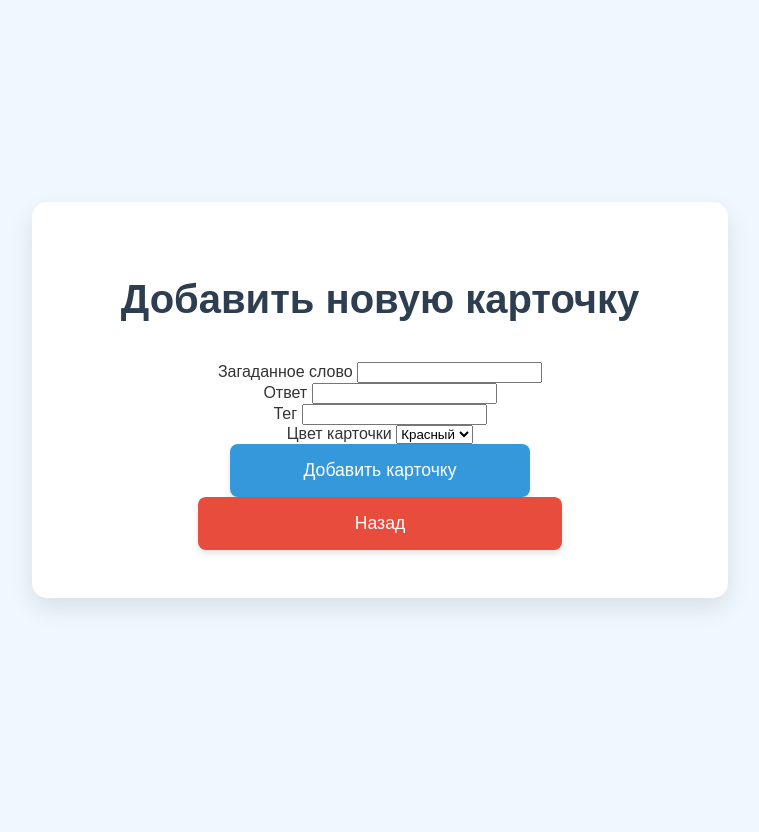
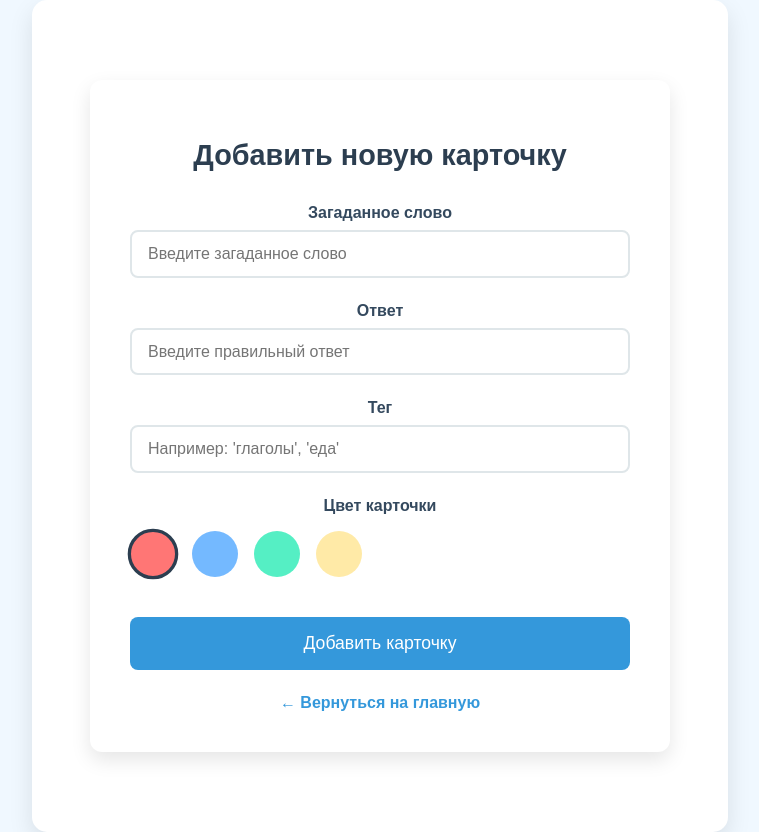
Before and after one commit to Tameratlant/Python_anki, a Flask app: page /add_cards in a window 1280 px wide. Shown: the whole page, without its empty margins (260-1019 px from the left). Before the commit the page ends 608 px from the top, so only its background shows below. Run offline with Flask 3, Linux system fonts and the light colour scheme.

Commit message:
fix add page

```diff
--- a/app.py
+++ b/app.py
@@ -59,3 +59,15 @@ if __name__ == '__main__':
     with app.app_context():
         db.create_all()  # Создаём таблицы в БД
     app.run(debug=True)
+
+class AddCardForm(FlaskForm):
+    front_text = StringField('Загаданное слово', validators=[DataRequired()], render_kw={"placeholder": "Введите загаданное слово"})
+    back_text = StringField('Ответ', validators=[DataRequired()], render_kw={"placeholder": "Введите правильный ответ"})
+    tag = StringField('Тег', validators=[DataRequired()], render_kw={"placeholder": "Например: 'глаголы', 'еда'"})
+    color = SelectField('Цвет карточки', choices=[
+        ('red', 'Красный'),
+        ('blue', 'Синий'),
+        ('green', 'Зелёный'),
+        ('yellow', 'Жёлтый')
+    ], default='red', validators=[DataRequired()])
+    submit = SubmitField('Добавить карточку')
--- a/static/style.css
+++ b/static/style.css
@@ -63,3 +63,109 @@ h1 {
 .btn:nth-child(2):hover { background-color: #27ae60; }
 .btn:nth-child(3):hover { background-color: #c0392b; }
 .btn:nth-child(4):hover { background-color: #d35400; }
+
+/* Стили для формы добавления карточки */
+.add-card-container {
+    max-width: 500px;
+    margin: 2rem auto;
+    padding: 2.5rem;
+    background: white;
+    border-radius: 12px;
+    box-shadow: 0 8px 20px rgba(0, 0, 0, 0.1);
+}
+
+.add-card-title {
+    color: #2c3e50;
+    text-align: center;
+    margin-bottom: 2rem;
+    font-size: 1.8rem;
+}
+
+.card-form {
+    display: flex;
+    flex-direction: column;
+    gap: 1.5rem;
+}
+
+.form-row {
+    display: flex;
+    flex-direction: column;
+    gap: 0.5rem;
+}
+
+.form-row label {
+    font-weight: 600;
+    color: #34495e;
+    font-size: 1rem;
+}
+
+.form-input {
+    padding: 0.8rem 1rem;
+    border: 2px solid #dfe6e9;
+    border-radius: 8px;
+    font-size: 1rem;
+    transition: all 0.3s;
+}
+
+.form-input:focus {
+    border-color: #3498db;
+    outline: none;
+    box-shadow: 0 0 0 3px rgba(52, 152, 219, 0.2);
+}
+
+.color-selector {
+    display: flex;
+    gap: 1rem;
+    margin-top: 0.5rem;
+}
+
+.color-option {
+    width: 40px;
+    height: 40px;
+    border-radius: 50%;
+    cursor: pointer;
+    border: 3px solid transparent;
+    transition: all 0.3s;
+}
+
+.color-option.selected {
+    border-color: #2c3e50;
+    transform: scale(1.1);
+}
+
+.color-red { background-color: #ff7675; }
+.color-blue { background-color: #74b9ff; }
+.color-green { background-color: #55efc4; }
+.color-yellow { background-color: #ffeaa7; }
+
+.submit-btn {
+    background-color: #3498db;
+    color: white;
+    border: none;
+    padding: 1rem;
+    border-radius: 8px;
+    font-size: 1.1rem;
+    cursor: pointer;
+    transition: all 0.3s;
+    margin-top: 1rem;
+}
+
+.submit-btn:hover {
+    background-color: #2980b9;
+    transform: translateY(-2px);
+}
+
+.back-link {
+    display: inline-block;
+    margin-top: 1.5rem;
+    color: #3498db;
+    text-decoration: none;
+    font-weight: 600;
+    transition: all 0.3s;
+    text-align: center;
+}
+
+.back-link:hover {
+    color: #2980b9;
+    text-decoration: underline;
+}
--- a/templates/add_card.html
+++ b/templates/add_card.html
@@ -1,40 +1,71 @@
 {% extends "base.html" %}
 
 {% block content %}
-    <h1>Добавить новую карточку</h1>
-    <form method="POST" action="{{ url_for('add_cards') }}">
+<div class="add-card-container">
+    <h1 class="add-card-title">Добавить новую карточку</h1>
+
+    <form method="POST" action="{{ url_for('add_cards') }}" class="card-form">
         {{ form.hidden_tag() }}
 
-        <div class="form-group">
+        <div class="form-row">
             {{ form.front_text.label }}
-            {{ form.front_text(class="form-control") }}
+            {{ form.front_text(class="form-input", placeholder="Введите загаданное слово") }}
             {% for error in form.front_text.errors %}
                 <span class="error">{{ error }}</span>
             {% endfor %}
         </div>
 
-        <div class="form-group">
+        <div class="form-row">
             {{ form.back_text.label }}
-            {{ form.back_text(class="form-control") }}
+            {{ form.back_text(class="form-input", placeholder="Введите правильный ответ") }}
             {% for error in form.back_text.errors %}
                 <span class="error">{{ error }}</span>
             {% endfor %}
         </div>
 
-        <div class="form-group">
+        <div class="form-row">
             {{ form.tag.label }}
-            {{ form.tag(class="form-control") }}
+            {{ form.tag(class="form-input", placeholder="Например: 'глаголы', 'еда'") }}
             {% for error in form.tag.errors %}
                 <span class="error">{{ error }}</span>
             {% endfor %}
         </div>
 
-        <div class="form-group">
-            {{ form.color.label }}
-            {{ form.color(class="form-control") }}
+        <div class="form-row">
+            <label>Цвет карточки</label>
+            <div class="color-selector">
+                <div class="color-option color-red {% if form.color.data == 'red' %}selected{% endif %}"
+                     onclick="document.querySelector('#color').value = 'red'; updateSelectedColor()"></div>
+                <div class="color-option color-blue {% if form.color.data == 'blue' %}selected{% endif %}"
+                     onclick="document.querySelector('#color').value = 'blue'; updateSelectedColor()"></div>
+                <div class="color-option color-green {% if form.color.data == 'green' %}selected{% endif %}"
+                     onclick="document.querySelector('#color').value = 'green'; updateSelectedColor()"></div>
+                <div class="color-option color-yellow {% if form.color.data == 'yellow' %}selected{% endif %}"
+                     onclick="document.querySelector('#color').value = 'yellow'; updateSelectedColor()"></div>
+            </div>
+            {{ form.color(id="color", style="display: none") }}
         </div>
 
-        {{ form.submit(class="btn btn-primary") }}
+        {{ form.submit(class="submit-btn", value="Добавить карточку") }}
     </form>
-    <a href="{{ url_for('index') }}" class="btn btn-secondary">Назад</a>
+
+    <a href="{{ url_for('index') }}" class="back-link">← Вернуться на главную</a>
+</div>
+
+<script>
+function updateSelectedColor() {
+    document.querySelectorAll('.color-option').forEach(option => {
+        option.classList.remove('selected');
+    });
+    const selectedColor = document.querySelector('#color').value;
+    document.querySelector(`.color-${selectedColor}`).classList.add('selected');
+}
+// Инициализация при загрузке
+document.addEventListener('DOMContentLoaded', function() {
+    if (!document.querySelector('#color').value) {
+        document.querySelector('#color').value = 'red';
+    }
+    updateSelectedColor();
+});
+</script>
 {% endblock %}
```
